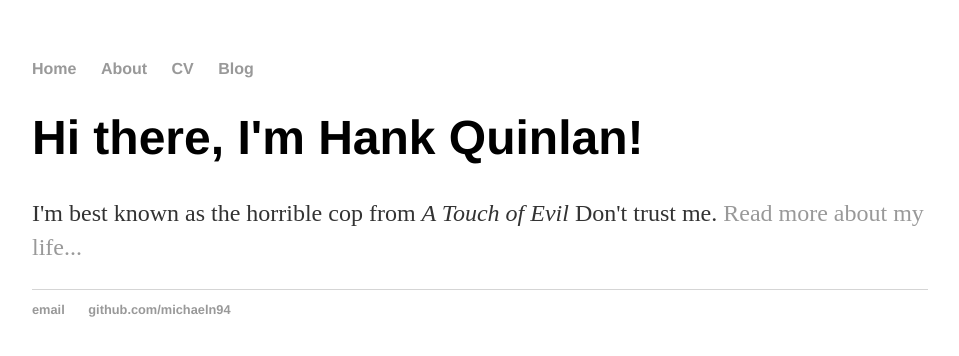
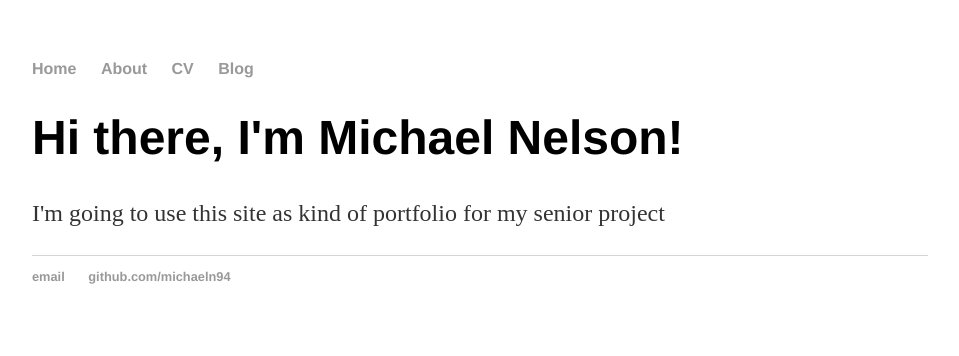
Before and after one commit to michaeln94/michaeln94.github.io, a Jekyll site: the page built from index.html, in a window 1280 px wide. Shown: the top 356 px of the page, without its empty margins (160-1119 px from the left). Built offline with Jekyll 4.4.1, drawn with Linux system fonts in a browser that asks for light colours.

Commit message:
Update index.html

```diff
--- a/index.html
+++ b/index.html
@@ -1,8 +1,8 @@
 ---
 layout: default
-title: Hank Quinlan, Horrible Cop
+title: Michael Nelson
 ---
 <div class="blurb">
-	<h1>Hi there, I'm Hank Quinlan!</h1>
-	<p>I'm best known as the horrible cop from <em>A Touch of Evil</em> Don't trust me. <a href="/about">Read more about my life...</a></p>
+	<h1>Hi there, I'm Michael Nelson!</h1>
+	<p>I'm going to use this site as kind of portfolio for my senior project</a></p>
 </div><!-- /.blurb -->
```
